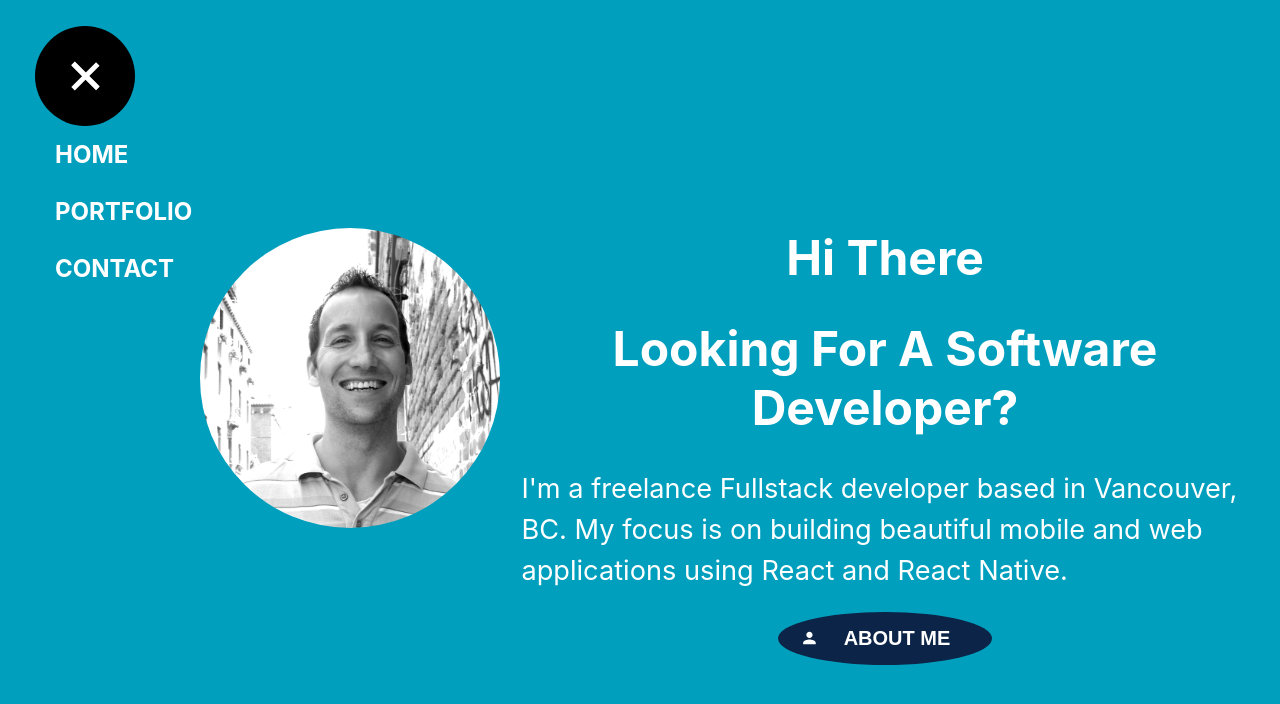
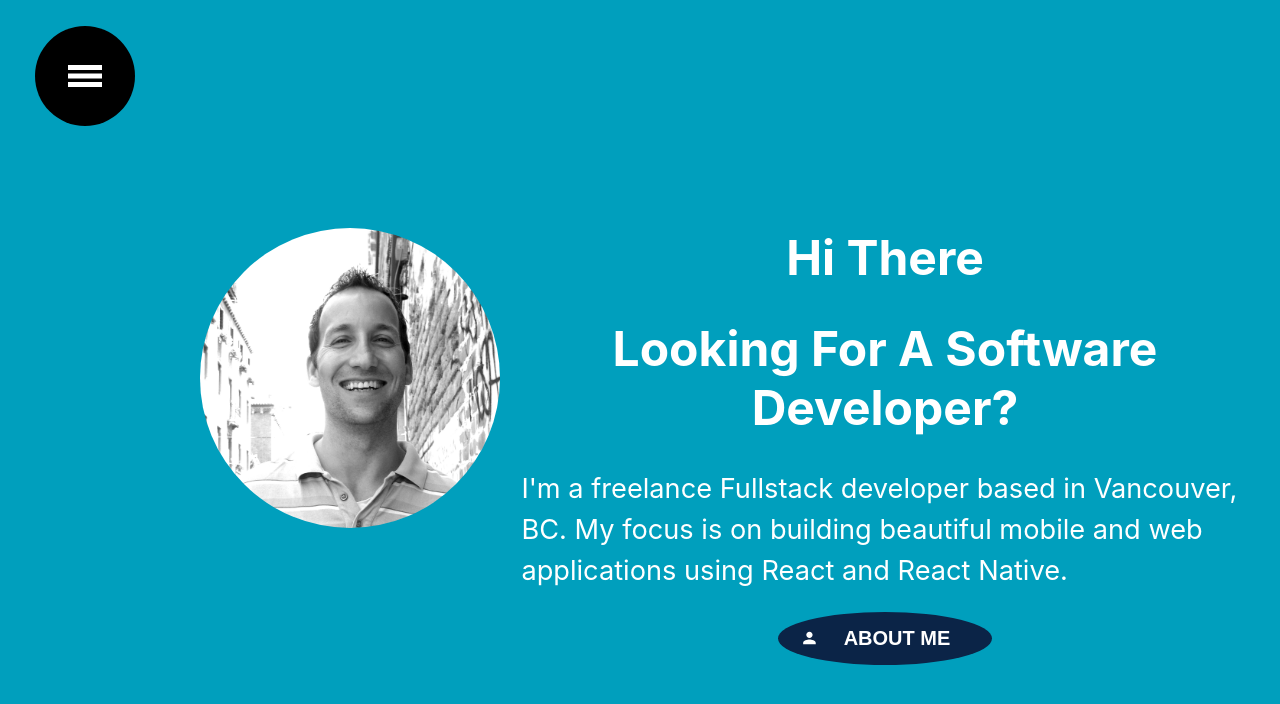
Before and after one commit to gshawnr/react_personal_site, a React (Create React App) app: page / in a window 1280 px wide. Shown: the top 704 px of the page. Built offline with nearby package versions, Linux system fonts and the light colour scheme; no server answers.

Commit message:
fix error where page loads on navbar active

```diff
--- a/src/components/Navbar.tsx
+++ b/src/components/Navbar.tsx
@@ -8,7 +8,7 @@ type NavbarProps = {
 };
 
 const Navbar = ({ linkColor }: NavbarProps) => {
-  const [menuActive, setMenuActive] = useState(true);
+  const [menuActive, setMenuActive] = useState(false);
 
   return (
     <div className="nav" style={{ backgroundColor: linkColor }}>
```
